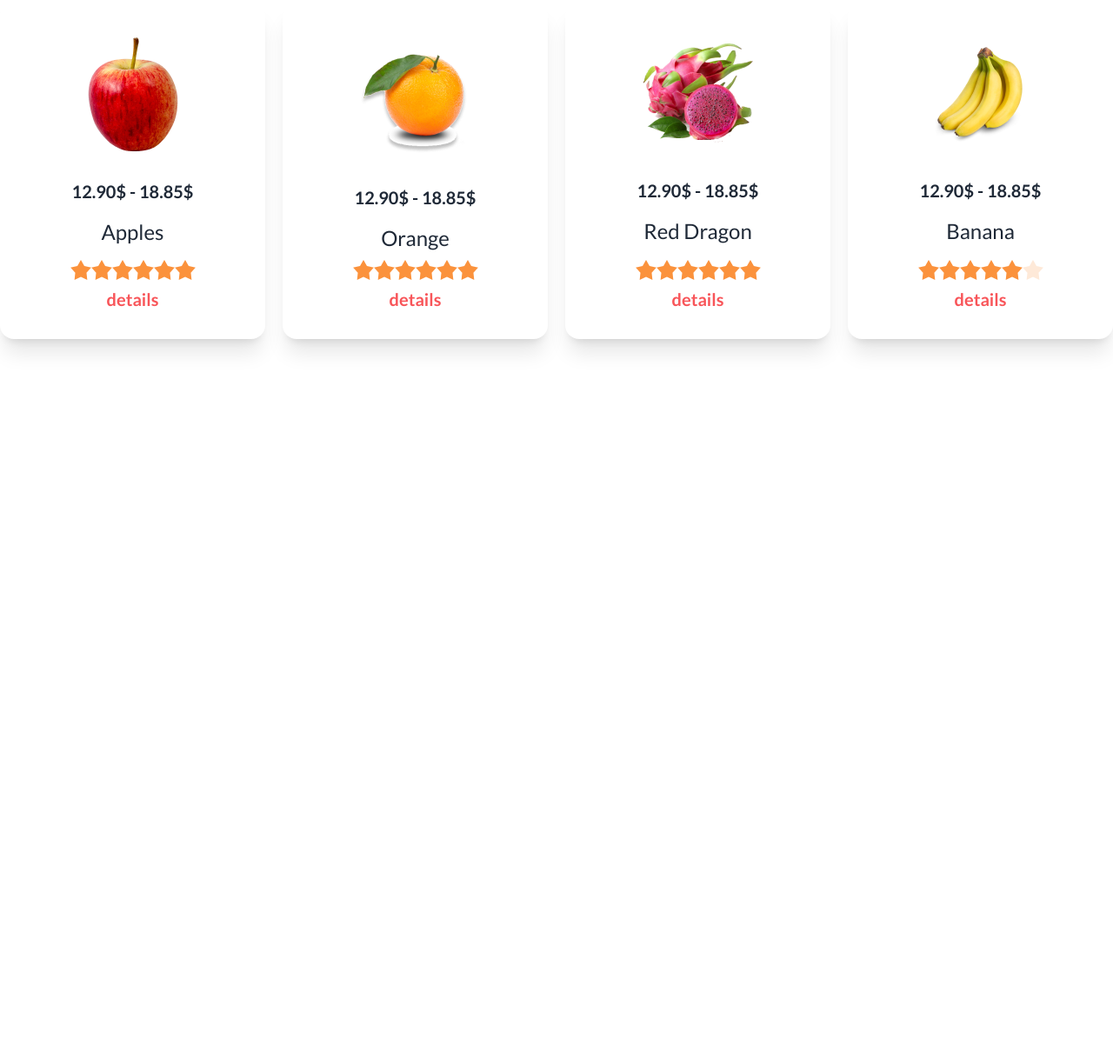
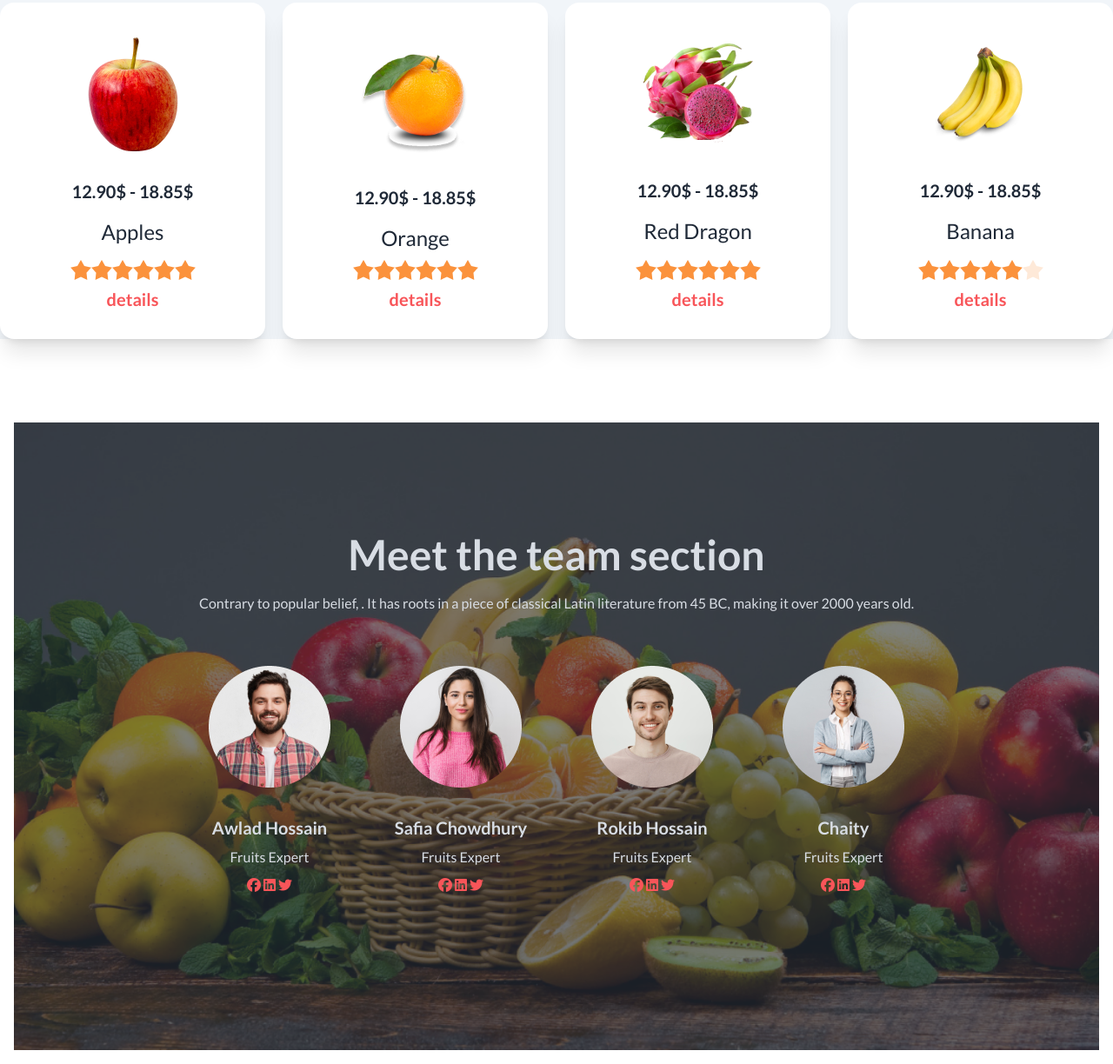
Before and after one commit to Be-professional/fruit-burst, a plain HTML site: page index.html in a window 1280 px wide. Shown: the part 1007-2231 px from the top of the page at 87% size. Before the commit the page ends 1493 px from the top, so only its background shows below. Drawn offline with nearby package versions, Linux system fonts and the light colour scheme.

Commit message:
added meet the team scetion

```diff
--- a/index.html
+++ b/index.html
@@ -152,7 +152,7 @@
     </header>
     <main class="container mx-auto">
         <!-- deal the day section  -->
-        <section class="my-24">
+        <section class="my-24 bg-slate-100">
             <div class="flex flex-col lg:flex-row lg:justify-between items-center">
                 <div class="">
                     <h3 class="text-2xl lg:text-5xl font-extrabold">Deal of the day</h3>
@@ -270,6 +270,84 @@
                 </div>
             </div>
         </section>
+        <!-- meet the team section  -->
+        <section>
+            <div class="m-4">
+                <div class="hero" style="background-image: url(images/banner1.png);">
+                    <div class="hero-overlay bg-opacity-60"></div>
+                    <div class="hero-content text-center text-neutral-content">
+                      <div class="lg:min-h-[690px] lg:pt-28">
+                        <h1 class="mb-5 text-5xl font-bold">Meet the team section</h1>
+                        <p class="mb-5">Contrary to popular belief, . It has roots in a piece of classical Latin literature from 45 BC, making it over 2000 years old.</p>
+                        <div class="grid lg:grid-cols-4">
+                            <!-- member no-1   -->
+                            <div class="card ">
+                                <figure class="px-10 pt-10">
+                                  <img src="images/member1.png" alt="Shoes" class="rounded-xl" />
+                                </figure>
+                                <div class="card-body items-center text-center">
+                                  <h2 class="card-title">Awlad Hossain</h2>
+                                  <p>Fruits Expert</p>
+                                  <div class="text-fruit-bg ">
+                                    <i class="fa-brands fa-facebook"></i>
+                                    <i class="fa-brands fa-linkedin"></i>
+                                    <i class="fa-brands fa-twitter"></i>
+                                  </div>
+                                </div>
+                            </div>
+                            <!-- member no-2   -->
+                            <div class="card ">
+                                <figure class="px-10 pt-10">
+                                  <img src="images/member2.png" alt="Shoes" class="rounded-xl" />
+                                </figure>
+                                <div class="card-body items-center text-center">
+                                  <h2 class="card-title">Safia Chowdhury</h2>
+                                  <p>Fruits Expert</p>
+                                  <div class="text-fruit-bg ">
+                                    <i class="fa-brands fa-facebook"></i>
+                                    <i class="fa-brands fa-linkedin"></i>
+                                    <i class="fa-brands fa-twitter"></i>
+                                  </div>
+                                </div>
+                            </div>
+                            <!-- member no-3   -->
+                            <div class="card ">
+                                <figure class="px-10 pt-10">
+                                  <img src="images/member3.png" alt="Shoes" class="rounded-xl" />
+                                </figure>
+                                <div class="card-body items-center text-center">
+                                  <h2 class="card-title">Rokib Hossain</h2>
+                                  <p>Fruits Expert</p>
+                                  <div class="text-fruit-bg ">
+                                    <i class="fa-brands fa-facebook"></i>
+                                    <i class="fa-brands fa-linkedin"></i>
+                                    <i class="fa-brands fa-twitter"></i>
+                                  </div>
+                                </div>
+                            </div>
+                            <!-- member no-4   -->
+                            <div class="card ">
+                                <figure class="px-10 pt-10">
+                                  <img src="images/member4.png" alt="Shoes" class="rounded-xl" />
+                                </figure>
+                                <div class="card-body items-center text-center">
+                                  <h2 class="card-title">Chaity</h2>
+                                  <p>Fruits Expert</p>
+                                  <div class="text-fruit-bg ">
+                                    <i class="fa-brands fa-facebook"></i>
+                                    <i class="fa-brands fa-linkedin"></i>
+                                    <i class="fa-brands fa-twitter"></i>
+                                  </div>
+                                </div>
+                            </div>
+
+                        </div>
+                      </div>
+                    </div>
+                  </div>
+
+            </div>
+        </section>
 
 
     </main>
```
